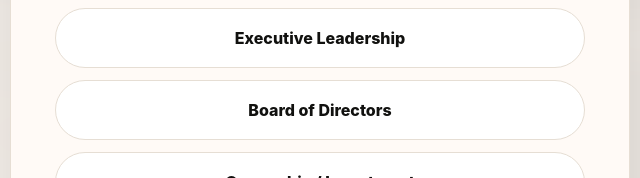
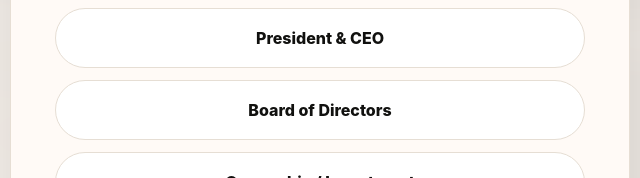
Before and after one commit to Ixera/web, a plain HTML site: page index.html in a window 1280 px wide. Shown: the part 386-564 px from the top of the page, 320-960 px from the left. Drawn offline with Linux system fonts and the light colour scheme.

Commit message:
Update index.html

```diff
--- a/index.html
+++ b/index.html
@@ -80,9 +80,9 @@
   <button
   type="button"
   class="audience-choice"
-  data-fr="Direction générale"
-  data-en="Executive Leadership">
-  Direction générale
+  data-fr="Président / PDG"
+  data-en="President & CEO">
+  Président / PDG
 </button>
 
 <button
```
